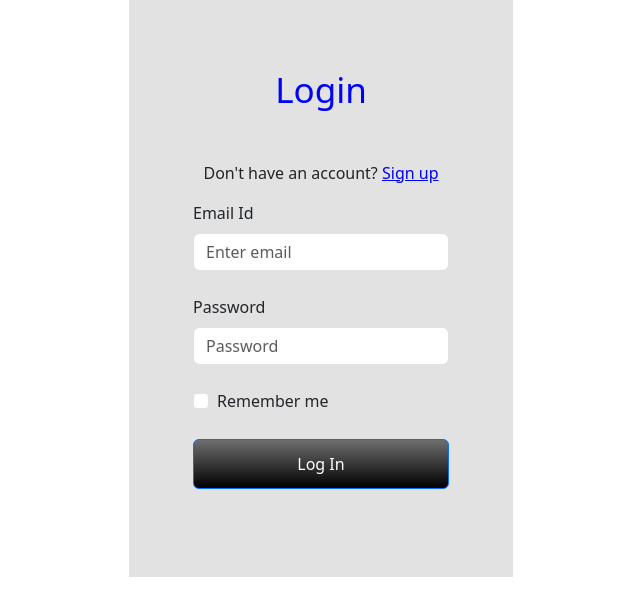
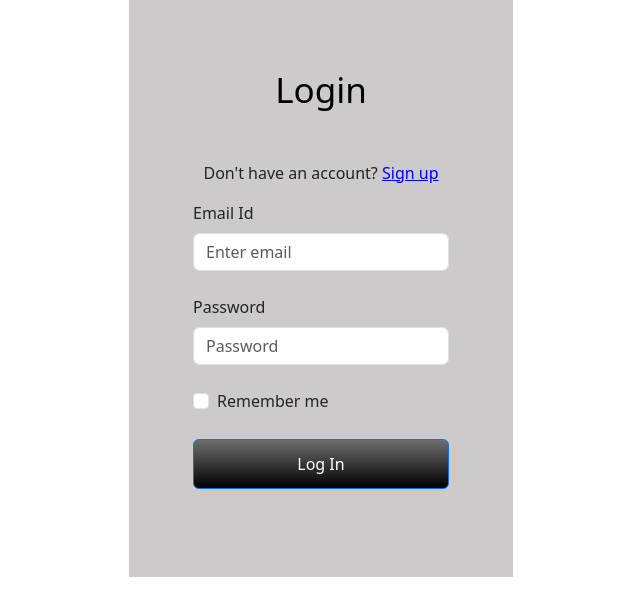
Before and after one commit to Bharathiraja-C/Blogs, a React (Create React App) app in the folder client/: page /Auth in a window 1280 px wide. Shown: the top 616 px of the page, without its empty margins (319-959 px from the left). Built offline with nearby package versions, Linux system fonts and the light colour scheme.

Commit message:
changed the box hover in home

```diff
--- a/client/src/Pages/HomePage/Home.css
+++ b/client/src/Pages/HomePage/Home.css
@@ -1,9 +1,15 @@
 .col-md-3 {
-    /* border: 1px solid #ccc;
-    box-shadow: 0 0 10px rgba(0, 0, 0, 0.5);
-    background-color: rgb(226, 226, 226); */
     margin-right: 20px;
+    box-shadow: 0 0 2px rgba(0, 0, 0, 0.1);
 
+
+}
+.col-md-3:hover{
+    border: 1px solid #ccc;
+    box-shadow: rgba(50, 50, 93, 0.25) 0px 50px 100px -20px, rgba(0, 0, 0, 0.3) 0px 30px 60px -30px;
+
+    background-color: rgb(226, 226, 226);
+    cursor: pointer;
 }
 body {
     overflow-x: hidden; /* Hide scrollbars */
@@ -65,14 +71,22 @@ div p {
 }
 
 @media screen and (max-width: 600px) {
-    .left-content .list-item {
+    .list-item {
       width: 100%;
+
     }
+}
+@media screen and (max-width: 300px) {
+     .list-item {
+      width: 100%;
+      margin-bottom: 20px;
+    }
+}
     .left-content h6,
   .left-content content {
     font-size: 0.9rem;
   }
-  }
+
 
 .user-info img {
     width: 30px;
@@ -88,7 +102,6 @@ div p {
     margin-bottom: 15px;
     margin-top: 5px;
 }
-
 .user-info {
     display: flex;
     margin-bottom: 0px;
--- a/client/src/Pages/UserAuth/UserAuth.css
+++ b/client/src/Pages/UserAuth/UserAuth.css
@@ -3,7 +3,7 @@
     margin: auto;
     padding: 5%;
     width: 30%;
-    background-color: rgb(226,226,226);
+    background-color:#bbb8b8bd;
 }
 @media screen and (max-width: 820px) {
     .form-head {
@@ -13,7 +13,7 @@
 .login-head{
     padding-bottom: 20px;
     font-size: 35px;
-    color: blue;
+    color: black ;
     font-style:bold;
 
 }
```
Also changed, not shown: 2 other files (tests, documents, lock files or other folders).
